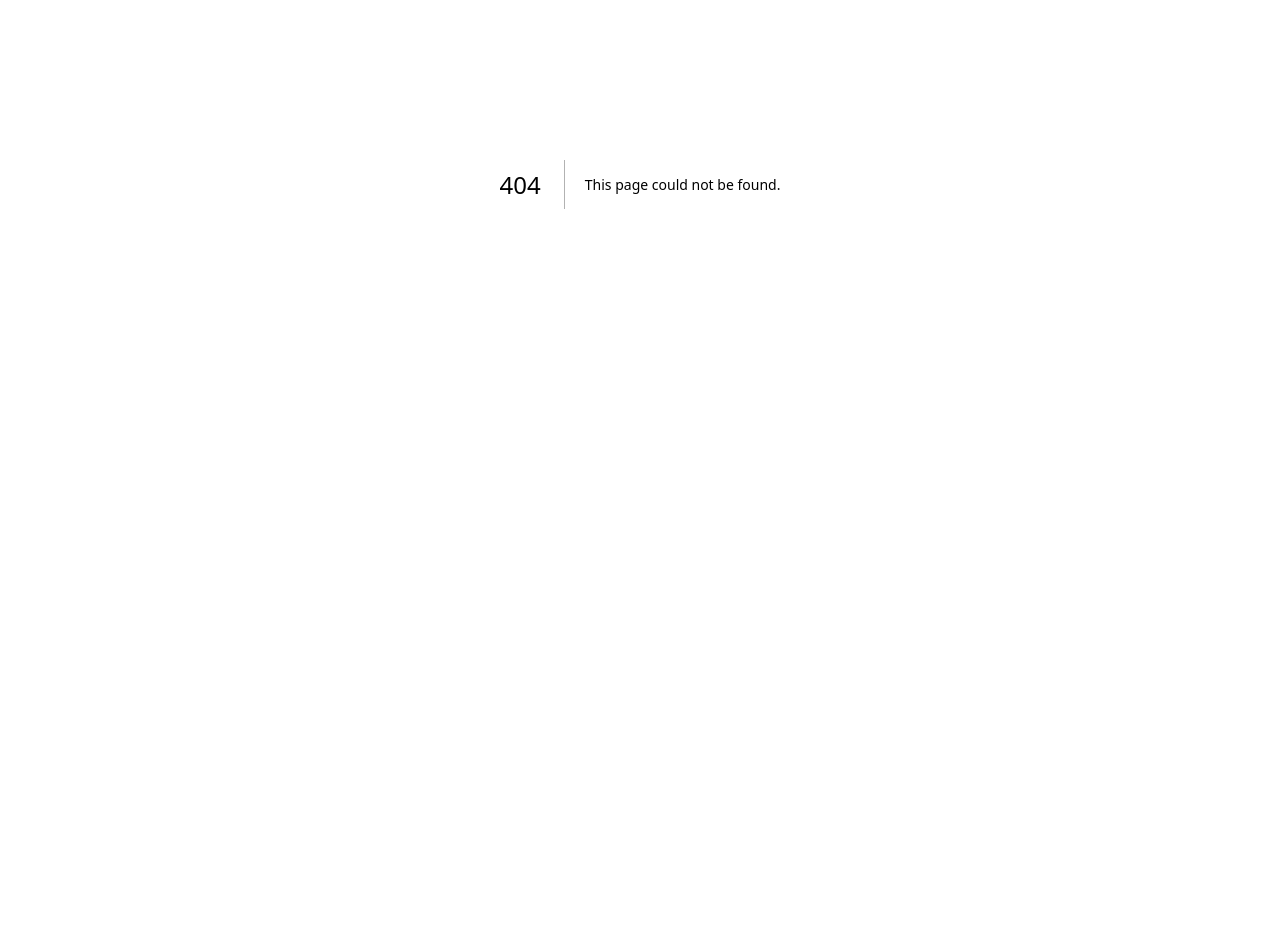
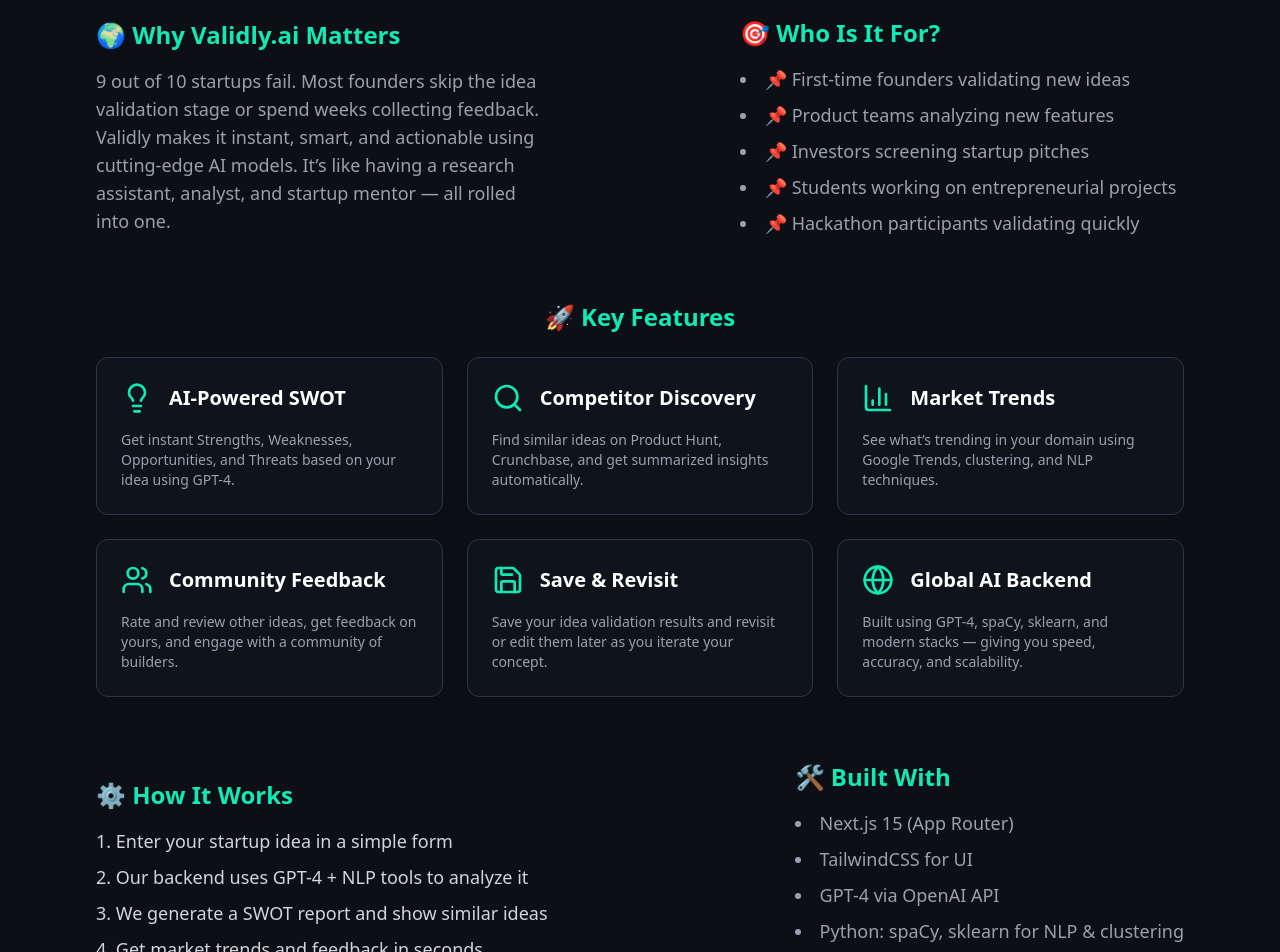
Before and after one commit to AletiAnudeepReddy/Validly.AI, a Next.js app in the folder validlyai/: page /about in a window 1280 px wide. Before the commit this address had no page. Shown: the part 280-1232 px from the top of the page. Before the commit the page ends 864 px from the top, so only its background shows below. Built offline with nearby package versions, Linux system fonts and the light colour scheme.

Commit message:
added about page

```diff
--- /dev/null
+++ b/validlyai/app/about/page.js
@@ -0,0 +1,138 @@
+'use client';
+import React from 'react';
+import { Lightbulb, BarChart3, Globe, Users, Save, Search } from 'lucide-react';
+
+export default function AboutPage() {
+  return (
+    <div className="min-h-screen bg-[#0C0F15] text-white px-6 py-12 md:px-24">
+      <div className="max-w-6xl mx-auto space-y-16">
+
+        {/* Hero */}
+        <section className="text-center space-y-4">
+          <h1 data-aos="zoom-out" data-aos-delay="100" className="text-3xl md:text-4xl font-bold text-[#12EAB5]">About Validly.ai</h1>
+          <p data-aos="zoom-in" data-aos-delay="100" className="text-gray-300 text-lg md:text-xl max-w-3xl mx-auto leading-relaxed">
+            Validate your startup idea in minutes. Powered by AI, Validly helps you uncover your idea's strengths, market trends, competitors, and more — all in one click.
+          </p>
+        </section>
+
+        {/* Why it matters */}
+        <div className='flex md:justify-between flex-col md:flex-row items-center md:gap-50 gap-10'>
+        <section data-aos="fade-right" data-aos-delay="100" className="space-y-4 w-[50%]">
+          <h2 className="text-2xl font-semibold text-[#12EAB5]">🌍 Why Validly.ai Matters</h2>
+          <p className="text-gray-400 text-lg">
+            9 out of 10 startups fail. Most founders skip the idea validation stage or spend weeks collecting feedback. Validly makes it instant, smart, and actionable using cutting-edge AI models. It’s like having a research assistant, analyst, and startup mentor — all rolled into one.
+          </p>
+        </section>
+
+        {/* Who it's for */}
+        <section data-aos="fade-left" data-aos-delay="100" className="space-y-4 w-[50%]">
+          <h2 className="text-2xl font-semibold text-[#12EAB5]">🎯 Who Is It For?</h2>
+          <ul className="list-disc list-inside text-gray-400 text-lg space-y-2">
+            <li>📌 First-time founders validating new ideas</li>
+            <li>📌 Product teams analyzing new features</li>
+            <li>📌 Investors screening startup pitches</li>
+            <li>📌 Students working on entrepreneurial projects</li>
+            <li>📌 Hackathon participants validating quickly</li>
+          </ul>
+        </section>
+        </div>
+
+        {/* Features grid */}
+        <section className="space-y-6">
+          <h2 data-aos="fade-down" data-aos-delay="100" className="text-2xl text-center font-semibold text-[#12EAB5]">🚀 Key Features</h2>
+          <div data-aos="fade-up" data-aos-delay="100" className="grid grid-cols-1 md:grid-cols-2 lg:grid-cols-3 gap-6">
+            <FeatureCard
+              icon={<Lightbulb className="h-8 w-8 text-[#12EAB5]" />}
+              title="AI-Powered SWOT"
+              desc="Get instant Strengths, Weaknesses, Opportunities, and Threats based on your idea using GPT-4."
+            />
+            <FeatureCard
+              icon={<Search className="h-8 w-8 text-[#12EAB5]" />}
+              title="Competitor Discovery"
+              desc="Find similar ideas on Product Hunt, Crunchbase, and get summarized insights automatically."
+            />
+            <FeatureCard
+              icon={<BarChart3 className="h-8 w-8 text-[#12EAB5]" />}
+              title="Market Trends"
+              desc="See what’s trending in your domain using Google Trends, clustering, and NLP techniques."
+            />
+            <FeatureCard
+              icon={<Users className="h-8 w-8 text-[#12EAB5]" />}
+              title="Community Feedback"
+              desc="Rate and review other ideas, get feedback on yours, and engage with a community of builders."
+            />
+            <FeatureCard
+              icon={<Save className="h-8 w-8 text-[#12EAB5]" />}
+              title="Save & Revisit"
+              desc="Save your idea validation results and revisit or edit them later as you iterate your concept."
+            />
+            <FeatureCard
+              icon={<Globe className="h-8 w-8 text-[#12EAB5]" />}
+              title="Global AI Backend"
+              desc="Built using GPT-4, spaCy, sklearn, and modern stacks — giving you speed, accuracy, and scalability."
+            />
+          </div>
+        </section>
+
+        {/* How it works */}
+        <div className='flex md:justify-between flex-col md:flex-row items-center gap-10'>
+        <section data-aos="fade-right" data-aos-delay="100" className="space-y-4">
+          <h2 className="text-2xl font-semibold text-[#12EAB5]">⚙️ How It Works</h2>
+          <ol className="list-decimal list-inside text-gray-300 text-lg space-y-2">
+            <li>Enter your startup idea in a simple form</li>
+            <li>Our backend uses GPT-4 + NLP tools to analyze it</li>
+            <li>We generate a SWOT report and show similar ideas</li>
+            <li>Get market trends and feedback in seconds</li>
+            <li>Save it, improve it, and come back anytime</li>
+          </ol>
+        </section>
+
+        {/* Tech Stack */}
+        <section data-aos="fade-left" data-aos-delay="100" className="space-y-4">
+          <h2 className="text-2xl font-semibold text-[#12EAB5]">🛠️ Built With</h2>
+          <ul className="list-disc list-inside text-gray-400 text-lg space-y-2">
+            <li>Next.js 15 (App Router)</li>
+            <li>TailwindCSS for UI</li>
+            <li>GPT-4 via OpenAI API</li>
+            <li>Python: spaCy, sklearn for NLP & clustering</li>
+            <li>Google Trends API</li>
+            <li>MongoDB for storage</li>
+          </ul>
+        </section>
+        </div>
+        {/* Contact */}
+        <section className="space-y-4 flex flex-col items-center border-t border-[#1E2A37] pt-10">
+          <h2 data-aos="zoom-out" data-aos-delay="100" className="text-2xl font-semibold text-[#12EAB5]">📬 Contact & Support</h2>
+          <p data-aos="zoom-in" data-aos-delay="100" className="text-gray-400">Have questions, ideas, or bugs to report? We’d love to hear from you!</p>
+          <ul className="text-gray-300 space-y-2 flex flex-col items-center justify-center">
+            <li data-aos="fade-left" data-aos-delay="100"><span className="font-medium text-white">Email:</span> support@validly.ai</li>
+            <li data-aos="fade-right" data-aos-delay="200"><span className="font-medium text-white">Twitter:</span> <a href="https://twitter.com/validlyai" className="text-[#12EAB5] hover:underline">@validlyai</a></li>
+            <li data-aos="fade-left" data-aos-delay="300"><span className="font-medium text-white">GitHub:</span> <a href="https://github.com/validly-ai" className="text-[#12EAB5] hover:underline">validly-ai</a></li>
+          </ul>
+        </section>
+
+        {/* CTA */}
+        <section className="text-center pt-5">
+          <h3 className="text-xl text-white font-semibold mb-2">Ready to validate your next big idea?</h3>
+          <a href="/validate" className="inline-block bg-[#12EAB5] text-[#10151D] px-6 py-3 rounded-lg font-semibold hover:bg-teal-400 transition">
+            Try Validly Now
+          </a>
+        </section>
+
+      </div>
+    </div>
+  );
+}
+
+// Reusable Feature Card
+function FeatureCard({ icon, title, desc }) {
+  return (
+    <div className="bg-[#10151D]/99 p-6 rounded-xl shadow-md hover:shadow-lg transition border border-[#2D3748]">
+      <div className="flex items-center space-x-4 mb-4">
+        {icon}
+        <h4 className="text-xl font-semibold text-white">{title}</h4>
+      </div>
+      <p className="text-gray-400 text-sm">{desc}</p>
+    </div>
+  );
+}
--- a/validlyai/app/page.js
+++ b/validlyai/app/page.js
@@ -70,7 +70,7 @@
       whileInView={{ opacity: 1, y: 0 }}
       viewport={{ once: true }}
       transition={{ duration: 0.5 }}
-      className="bg-[#10151D] p-6 rounded-xl border border-[#1E2A37] hover:shadow-[0_0_20px_#12EAB540] transition hover:scale-[1.02]"
+      className="bg-[#10151D]/99 p-6 rounded-xl border-[0.5px] border-[#12EAB540]/60 hover:shadow-[0_0_20px_#12EAB540] transition hover:scale-[1.02]"
     >
       <div data-aos="zoom-in"
           data-aos-delay="200" className="text-3xl mb-3">{icon}</div>
--- a/validlyai/components/Navbar.js
+++ b/validlyai/components/Navbar.js
@@ -10,7 +10,7 @@
 
   return (
     <>
-      <nav className="flex sticky z-10 top-0 justify-between items-center h-16 px-6 bg-[#10151D]  text-white shadow-xl">
+      <nav className="flex sticky z-10 top-0 justify-between items-center h-16 px-6 bg-[#10151D]/99  text-white shadow-xl">
         {/* Left: Logo + Brand Name */}
         <div className="flex items-center gap-2">
           <span data-aos="fade-left" data-aos-delay="100" className="text-2xl">
```
